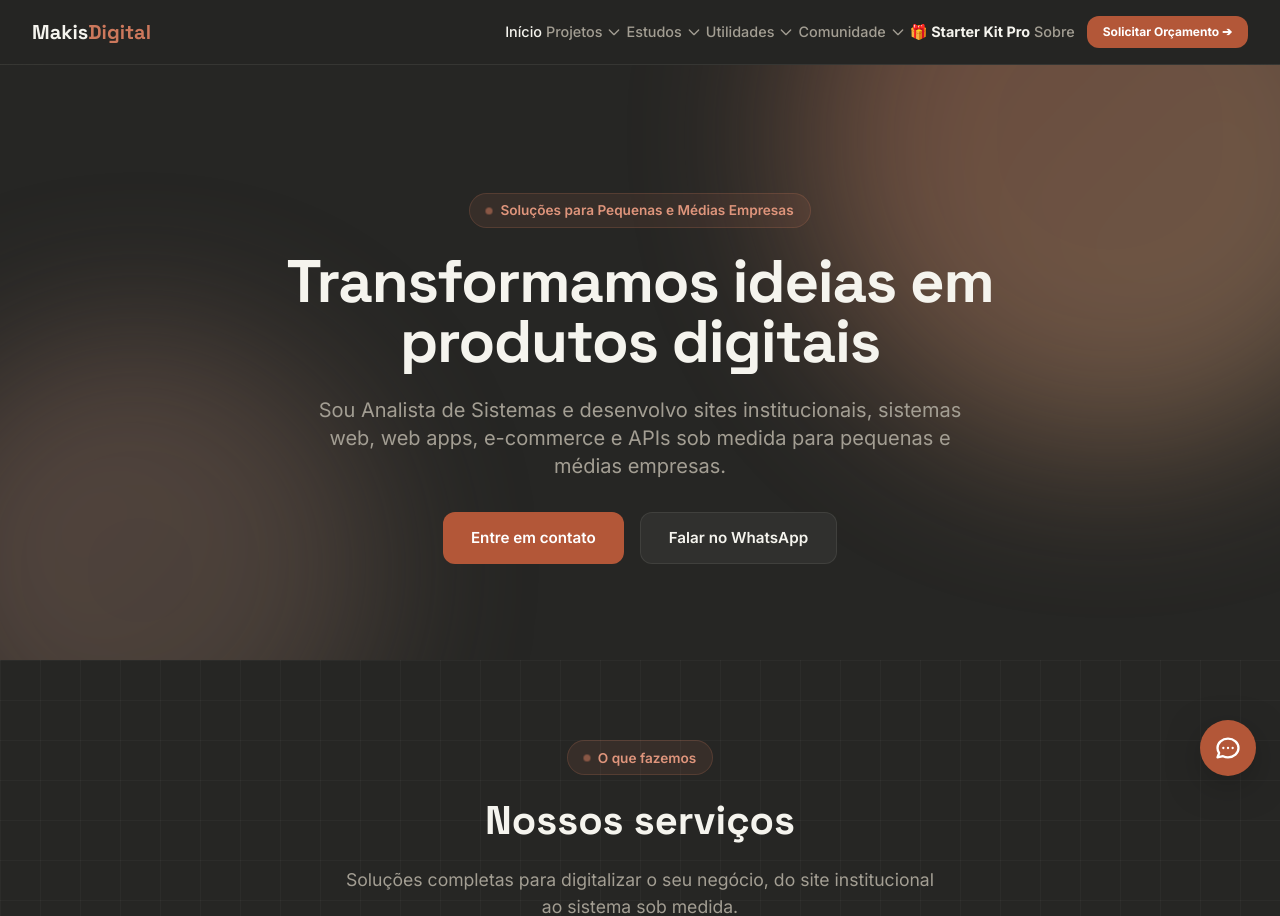
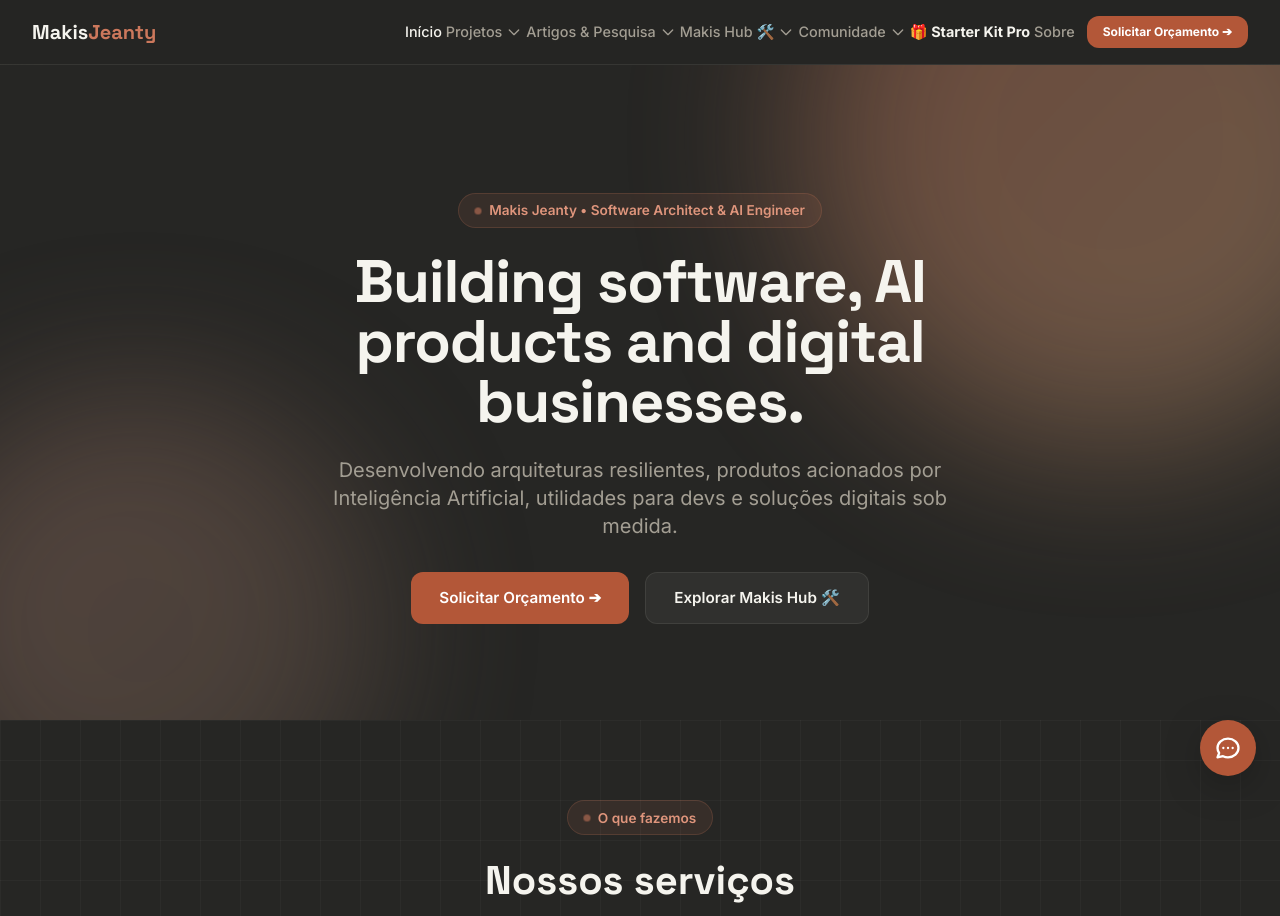
Before and after one commit to makisjeanty/makis, a Django app: page / in a window 1280 px wide. Shown: the top 916 px of the page. Run offline with Django 5.2, Linux system fonts and the light colour scheme; some libraries are stand-ins or nearby versions.

Commit message:
feat(brand): reposition site to Makis Jeanty personal brand and Makis Hub ecosystem

```diff
--- a/templates/base.html
+++ b/templates/base.html
@@ -4,30 +4,31 @@
 <head>
     <meta charset="UTF-8">
     <meta name="viewport" content="width=device-width, initial-scale=1.0">
-    <title>{% block title %}Makis Digital{% endblock %}</title>
-    <meta name="description" content="{% block meta_description %}Desenvolvimento web, mobile, automação e dados sob medida, com foco em performance, escalabilidade e experiência do usuário.{% endblock %}">
+    <title>{% block title %}Makis Jeanty — Software Architect • AI Engineer • Entrepreneur{% endblock %}</title>
+    <meta name="description" content="{% block meta_description %}Makis Jeanty — Building software, AI products, developer tools and digital businesses.{% endblock %}">
     <link rel="canonical" href="{{ request.build_absolute_uri }}">
 
-    <meta property="og:site_name" content="Makis Digital">
+    <meta property="og:site_name" content="Makis Jeanty">
     <meta property="og:type" content="{% block og_type %}website{% endblock %}">
-    <meta property="og:title" content="{% block og_title %}Makis Digital{% endblock %}">
-    <meta property="og:description" content="{% block og_description %}Desenvolvimento web, mobile, automação e dados sob medida, com foco em performance e resultados.{% endblock %}">
+    <meta property="og:title" content="{% block og_title %}Makis Jeanty — Software Architect • AI Engineer{% endblock %}">
+    <meta property="og:description" content="{% block og_description %}Makis Jeanty — Building software, AI products, developer tools and digital businesses.{% endblock %}">
     <meta property="og:url" content="{{ request.build_absolute_uri }}">
     {% if og_image_url %}
     <meta property="og:image" content="{{ request.scheme }}://{{ request.get_host }}{{ og_image_url }}">
     {% endif %}
     <meta name="twitter:card" content="summary_large_image">
 
-    <link rel="alternate" type="application/rss+xml" title="Makis Digital — Estudos" href="{% url 'blog:rss' %}">
+    <link rel="alternate" type="application/rss+xml" title="Makis Jeanty — Blog & Estudos" href="{% url 'blog:rss' %}">
 
     <script type="application/ld+json">
     {
         "@context": "https://schema.org",
-        "@type": "Organization",
-        "name": "Makis Digital",
+        "@type": "Person",
+        "name": "Makis Jeanty",
+        "jobTitle": "Software Architect & AI Engineer",
         "url": "{{ request.scheme }}://{{ request.get_host }}/",
-        "email": "contato@makisdigital.com",
-        "description": "Desenvolvimento web, mobile, automação e dados sob medida para pequenas e médias empresas."
+        "email": "contato@makisjeanty.com",
+        "description": "Building software, AI products, developer tools and digital businesses."
     }
     </script>
     {% block structured_data %}{% endblock %}
@@ -44,7 +45,7 @@
         <div class="max-w-7xl mx-auto px-4 sm:px-6 lg:px-8">
             <div class="flex items-center justify-between h-16">
                 <a href="{% url 'home' %}" class="lw-nav__logo flex items-center gap-2">
-                    <span>Makis<span class="lw-nav__logo-accent">Digital</span></span>
+                    <span>Makis<span class="lw-nav__logo-accent">Jeanty</span></span>
                 </a>
 
                 <!-- Desktop Menu -->
@@ -61,14 +62,14 @@
                         </button>
                         <div class="lw-nav__dropdown-menu absolute left-0 mt-2 w-48 opacity-0 invisible group-hover:opacity-100 group-hover:visible transition-all z-50">
                             <a href="{% url 'portfolio:lista' %}" class="lw-nav__dropdown-item">Todos os projetos</a>
-                            <a href="{% url 'portfolio:cases' %}" class="lw-nav__dropdown-item">Cases</a>
+                            <a href="{% url 'portfolio:cases' %}" class="lw-nav__dropdown-item">Cases de Sucesso</a>
                         </div>
                     </div>
 
                     <!-- Estudos dropdown -->
                     <div class="lw-nav__dropdown relative">
                         <button class="lw-nav__link flex items-center gap-1" onclick="toggleDropdown(this)" aria-haspopup="true" aria-expanded="false">
-                            Estudos
+                            Artigos & Pesquisa
                             <svg class="w-4 h-4 dropdown-arrow transition-transform" fill="none" stroke="currentColor" viewBox="0 0 24 24">
                                 <path stroke-linecap="round" stroke-linejoin="round" stroke-width="2" d="M19 9l-7 7-7-7"></path>
                             </svg>
@@ -77,23 +78,24 @@
                             <a href="{% url 'blog:lista' %}" class="lw-nav__dropdown-item">Todos os artigos</a>
                             <a href="{% url 'blog:categoria' 'estudos-de-caso' %}" class="lw-nav__dropdown-item">Estudos de Caso</a>
                             <a href="{% url 'blog:categoria' 'resumos-tecnicos' %}" class="lw-nav__dropdown-item">Resumos Técnicos</a>
-                            <a href="{% url 'blog:categoria' 'desafios' %}" class="lw-nav__dropdown-item">Desafios</a>
+                            <a href="{% url 'blog:categoria' 'desafios' %}" class="lw-nav__dropdown-item">Desafios Tech</a>
                             <a href="{% url 'blog:categorias' %}" class="lw-nav__dropdown-item">Todas categorias</a>
                         </div>
                     </div>
 
-                    <!-- Utilidades dropdown -->
+                    <!-- Makis Hub dropdown -->
                     <div class="lw-nav__dropdown relative">
                         <button class="lw-nav__link flex items-center gap-1" onclick="toggleDropdown(this)" aria-haspopup="true" aria-expanded="false">
-                            Utilidades
+                            Makis Hub 🛠️
                             <svg class="w-4 h-4 dropdown-arrow transition-transform" fill="none" stroke="currentColor" viewBox="0 0 24 24">
                                 <path stroke-linecap="round" stroke-linejoin="round" stroke-width="2" d="M19 9l-7 7-7-7"></path>
                             </svg>
                         </button>
                         <div class="lw-nav__dropdown-menu absolute left-0 mt-2 w-56 opacity-0 invisible group-hover:opacity-100 group-hover:visible transition-all z-50">
-                            <a href="{% url 'utilidades:gerador_senha' %}" class="lw-nav__dropdown-item">Gerador de senha</a>
-                            <a href="{% url 'utilidades:validador_documento' %}" class="lw-nav__dropdown-item">Validador de CPF/CNPJ</a>
-                            <a href="{% url 'utilidades:formatador_json' %}" class="lw-nav__dropdown-item">Formatador de JSON</a>
+                            <a href="{% url 'utilidades:lista' %}" class="lw-nav__dropdown-item font-bold">🌐 Hub de Ferramentas</a>
+                            <a href="{% url 'utilidades:gerador_senha' %}" class="lw-nav__dropdown-item">Gerador de Senha</a>
+                            <a href="{% url 'utilidades:validador_documento' %}" class="lw-nav__dropdown-item">Validador CPF/CNPJ</a>
+                            <a href="{% url 'utilidades:formatador_json' %}" class="lw-nav__dropdown-item">Formatador JSON</a>
                             <a href="{% url 'utilidades:conversor_base64' %}" class="lw-nav__dropdown-item">Conversor Base64</a>
                         </div>
                     </div>
@@ -161,10 +163,10 @@
         <div class="max-w-7xl mx-auto px-4 sm:px-6 lg:px-8 py-16">
             <div class="grid grid-cols-1 md:grid-cols-4 gap-10 mb-12">
                 <div>
-                    <span class="text-xl font-bold">Makis<span class="text-[var(--accent)]">Digital</span></span>
-                    <p class="lw-muted text-sm mt-3 leading-relaxed">Soluções digitais sob medida para pequenas e médias empresas: sites, sistemas, e-commerce e APIs.</p>
+                    <span class="text-xl font-bold">Makis<span class="text-[var(--accent)]">Jeanty</span></span>
+                    <p class="lw-muted text-sm mt-3 leading-relaxed">Software Architect • AI Engineer • Entrepreneur.<br>Building software, AI products and digital businesses.</p>
                     <div class="flex items-center gap-3 mt-5">
-                        <a href="mailto:contato@makisdigital.com" class="lw-footer__icon" aria-label="E-mail" title="E-mail">
+                        <a href="mailto:contato@makisjeanty.com" class="lw-footer__icon" aria-label="E-mail" title="E-mail">
                             <svg class="w-5 h-5" fill="none" stroke="currentColor" viewBox="0 0 24 24">
                                 <path stroke-linecap="round" stroke-linejoin="round" stroke-width="2" d="M3 8l7.89 5.26a2 2 0 002.22 0L21 8M5 19h14a2 2 0 002-2V7a2 2 0 00-2-2H5a2 2 0 00-2 2v10a2 2 0 002 2z"/>
                             </svg>
@@ -178,32 +180,31 @@
                 </div>
 
                 <div>
-                    <h3 class="text-sm font-semibold uppercase tracking-wide mb-4" style="color: var(--text)">Navegação</h3>
+                    <h3 class="text-sm font-semibold uppercase tracking-wide mb-4" style="color: var(--text)">Ecossistema</h3>
                     <div class="flex flex-col gap-2 text-sm">
-                        <a href="{% url 'home' %}" class="lw-nav__link">Início</a>
-                        <a href="{% url 'portfolio:lista' %}" class="lw-nav__link">Projetos</a>
-                        <a href="{% url 'blog:lista' %}" class="lw-nav__link">Estudos</a>
-                        <a href="{% url 'utilidades:lista' %}" class="lw-nav__link">Utilidades</a>
-                        <a href="{% url 'comunidade:lista' %}" class="lw-nav__link">Fórum</a>
-                        <a href="{% url 'chat:sala' %}" class="lw-nav__link">Chat ao vivo</a>
+                        <a href="{% url 'home' %}" class="lw-nav__link">Makis Jeanty (Início)</a>
+                        <a href="{% url 'utilidades:lista' %}" class="lw-nav__link">Makis Hub (Ferramentas)</a>
+                        <a href="{% url 'portfolio:lista' %}" class="lw-nav__link">Projetos & Cases</a>
+                        <a href="{% url 'blog:lista' %}" class="lw-nav__link">Artigos & Pesquisa</a>
+                        <a href="{% url 'comunidade:lista' %}" class="lw-nav__link">Fórum Dev</a>
                         <a href="{% url 'accounts:sobre' %}" class="lw-nav__link">Sobre</a>
                     </div>
                 </div>
 
                 <div>
-                    <h3 class="text-sm font-semibold uppercase tracking-wide mb-4" style="color: var(--text)">Serviços</h3>
+                    <h3 class="text-sm font-semibold uppercase tracking-wide mb-4" style="color: var(--text)">Especialidades</h3>
                     <div class="flex flex-col gap-2 text-sm">
-                        <a href="{% url 'home' %}#servicos" class="lw-nav__link">Sites Institucionais</a>
-                        <a href="{% url 'home' %}#servicos" class="lw-nav__link">Sistemas Web</a>
-                        <a href="{% url 'home' %}#servicos" class="lw-nav__link">E-commerce</a>
-                        <a href="{% url 'home' %}#servicos" class="lw-nav__link">APIs e Integrações</a>
+                        <a href="{% url 'home' %}#servicos" class="lw-nav__link">Arquitetura de Sistemas</a>
+                        <a href="{% url 'home' %}#servicos" class="lw-nav__link">Engenharia de IA & Agentes</a>
+                        <a href="{% url 'home' %}#servicos" class="lw-nav__link">Plataformas & APIs</a>
+                        <a href="{% url 'home' %}#servicos" class="lw-nav__link">Automação de Processos</a>
                     </div>
                 </div>
 
                 <div>
                     <h3 class="text-sm font-semibold uppercase tracking-wide mb-4" style="color: var(--text)">Contato</h3>
                     <div class="flex flex-col gap-2 text-sm lw-muted">
-                        <a href="mailto:contato@makisdigital.com" class="lw-nav__link">contato@makisdigital.com</a>
+                        <a href="mailto:contato@makisjeanty.com" class="lw-nav__link">contato@makisjeanty.com</a>
                         <a href="https://wa.me/5551993692512" target="_blank" rel="noopener" class="lw-nav__link">(51) 99369-2512</a>
                         <span>Canoas, RS - Brasil</span>
                     </div>
@@ -211,7 +212,9 @@
             </div>
 
             <div class="pt-6 flex flex-col sm:flex-row items-center justify-between gap-3 text-sm opacity-70" style="border-top: 1px solid var(--line);">
-                <span>&copy; {% now 'Y' %} Makis Digital. Todos os direitos reservados.</span>
+                <span>&copy; {% now 'Y' %} Makis Jeanty. Todos os direitos reservados.</span>
+                <a href="{% url 'blog:rss' %}" class="lw-nav__link">RSS</a>
+            </div>
                 <a href="{% url 'blog:rss' %}" class="lw-nav__link">RSS</a>
             </div>
         </div>
--- a/templates/home.html
+++ b/templates/home.html
@@ -1,10 +1,10 @@
 {% extends 'base.html' %}
 {% load static %}
 
-{% block title %}Makis Digital — Soluções digitais para pequenas e médias empresas{% endblock %}
-{% block meta_description %}Analista de Sistemas especializado em sites institucionais, sistemas web, web apps, e-commerce e APIs para pequenas e médias empresas.{% endblock %}
-{% block og_title %}Makis Digital — Soluções digitais para pequenas e médias empresas{% endblock %}
-{% block og_description %}Analista de Sistemas especializado em sites institucionais, sistemas web, web apps, e-commerce e APIs para pequenas e médias empresas.{% endblock %}
+{% block title %}Makis Jeanty — Software Architect • AI Engineer • Entrepreneur{% endblock %}
+{% block meta_description %}Software Architect & AI Engineer. Building software, AI products, developer tools and digital businesses.{% endblock %}
+{% block og_title %}Makis Jeanty — Software Architect • AI Engineer{% endblock %}
+{% block og_description %}Software Architect & AI Engineer. Building software, AI products, developer tools and digital businesses.{% endblock %}
 
 {% block content %}
 <!-- Hero -->
@@ -14,16 +14,16 @@
         <span class="lwh-blob lwh-blob--2"></span>
     </div>
     <div class="lwh-hero__content">
-        <span class="lw-pill lwh-rise">Soluções para Pequenas e Médias Empresas</span>
+        <span class="lw-pill lwh-rise">Makis Jeanty • Software Architect & AI Engineer</span>
         <h1 class="lw-display text-4xl md:text-5xl lg:text-6xl mb-6 lwh-rise" style="animation-delay: 0.1s">
-            Transformamos ideias em produtos digitais
+            Building software, AI products and digital businesses.
         </h1>
         <p class="text-lg md:text-xl lw-muted mb-8 max-w-2xl mx-auto lwh-rise" style="animation-delay: 0.2s">
-            Sou Analista de Sistemas e desenvolvo sites institucionais, sistemas web, web apps, e-commerce e APIs sob medida para pequenas e médias empresas.
+            Desenvolvendo arquiteturas resilientes, produtos acionados por Inteligência Artificial, utilidades para devs e soluções digitais sob medida.
         </p>
         <div class="flex flex-col sm:flex-row gap-4 justify-center lwh-rise" style="animation-delay: 0.3s">
-            <a href="mailto:contato@makisdigital.com" class="lw-btn lw-btn--primary">Entre em contato</a>
-            <a href="https://wa.me/5551993692512" target="_blank" rel="noopener" class="lw-btn lw-btn--secondary">Falar no WhatsApp</a>
+            <a href="{% url 'solicitar_orcamento' %}" class="lw-btn lw-btn--primary">Solicitar Orçamento ➔</a>
+            <a href="{% url 'utilidades:lista' %}" class="lw-btn lw-btn--secondary">Explorar Makis Hub 🛠️</a>
         </div>
     </div>
 </section>
```
